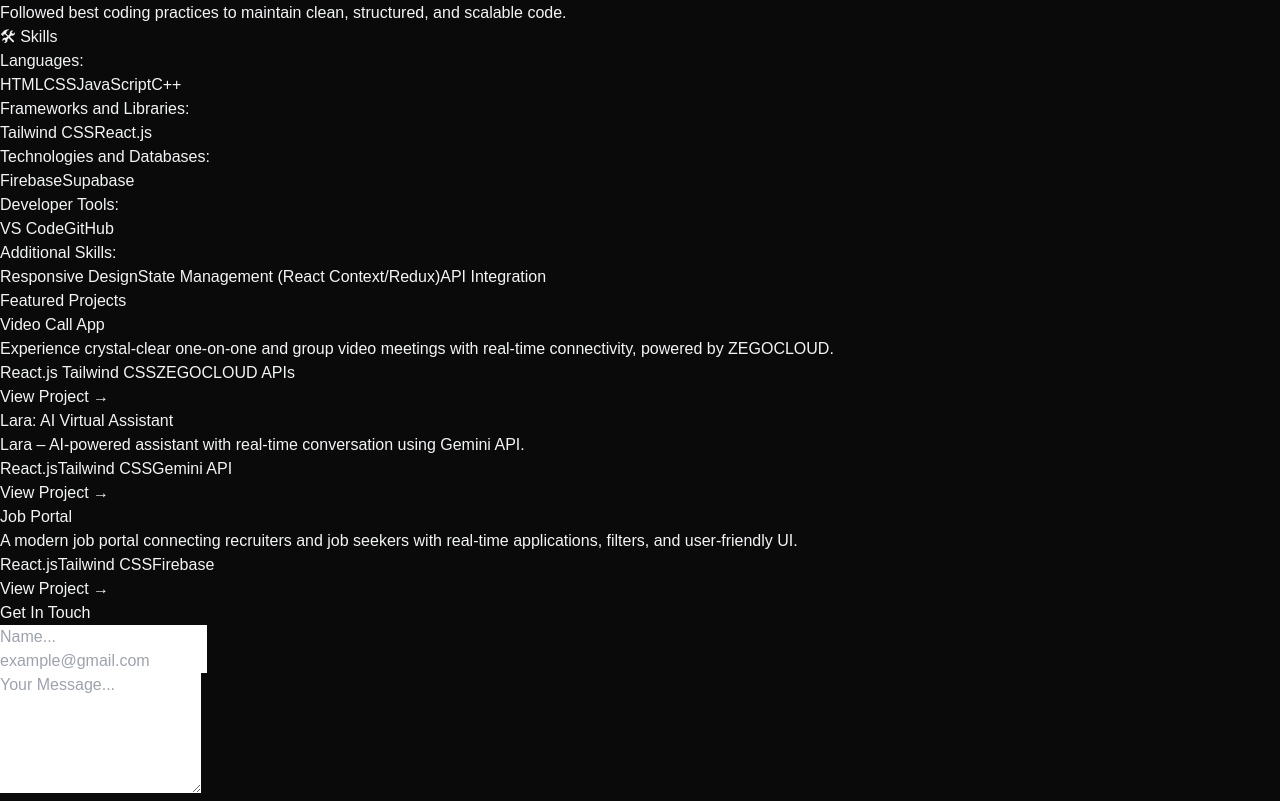
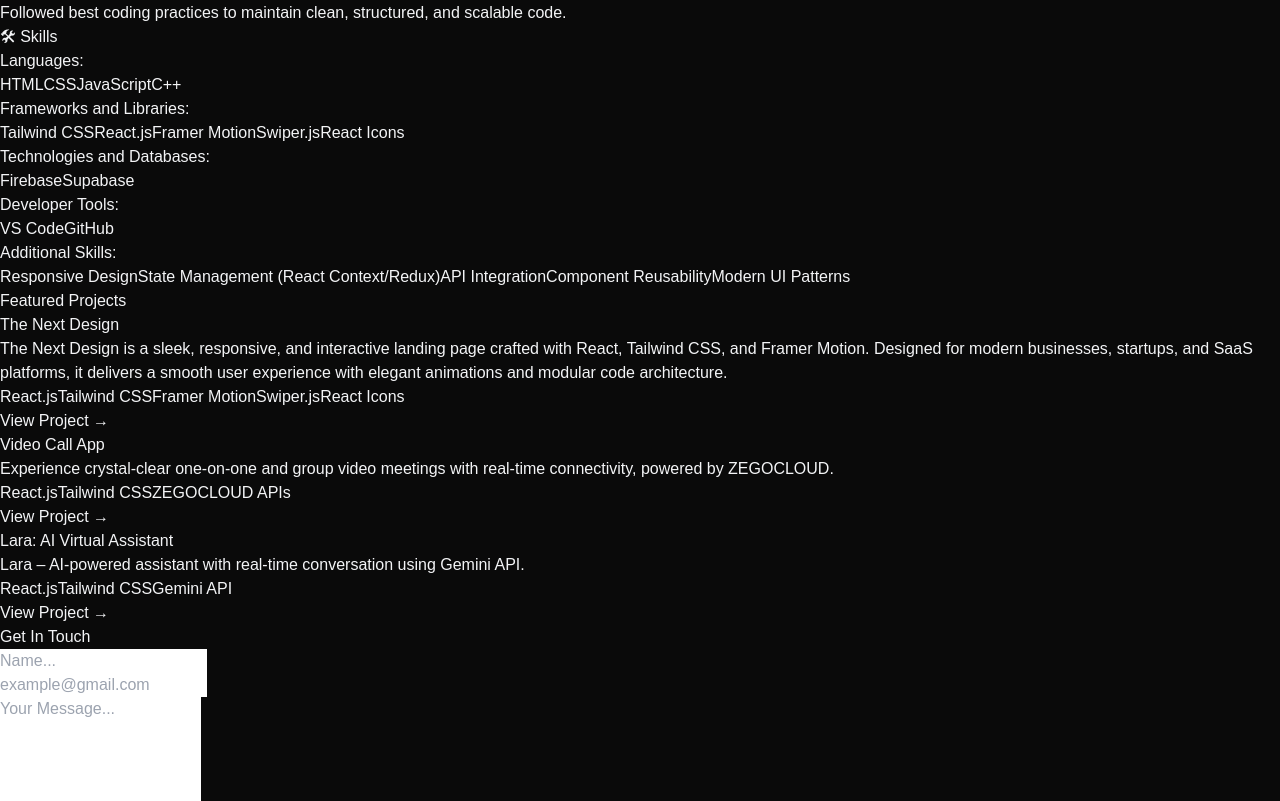
Before and after one commit to Deepakdass1326/portfoilo, a React (Vite) app: page / in a window 1280 px wide. Shown: the part 440-1241 px from the top of the page. Built offline with nearby package versions, Linux system fonts and the light colour scheme.

Commit message:
Initial commit of portfolio

```diff
--- a/src/components/sections/About.jsx
+++ b/src/components/sections/About.jsx
@@ -57,7 +57,7 @@
               <div className='mb-4'>
                 <h4 className="text-lg font-semibold mb-2">Frameworks and Libraries:</h4>
                 <div className='flex flex-wrap gap-2'>
-                            {["Tailwind CSS", "React.js"].map((tech, key) => (
+                  {["Tailwind CSS", "React.js", "Framer Motion", "Swiper.js", "React Icons"].map((tech, key) => (
                     <span key={key} className="bg-blue-500/10 text-blue-500 py-1 px-3 rounded-full text-sm hover:bg-blue-500/20 hover:shadow-[0_2px_8px_rgba(59,130,246,0.2)] transition">
                       {tech}
                     </span>
@@ -90,7 +90,13 @@
               <div>
                 <h4 className="text-lg font-semibold mb-2">Additional Skills:</h4>
                 <div className='flex flex-wrap gap-2'>
-                            {["Responsive Design", "State Management (React Context/Redux)", "API Integration"].map((tech, key) => (
+                  {[
+                    "Responsive Design",
+                    "State Management (React Context/Redux)",
+                    "API Integration",
+                    "Component Reusability",
+                    "Modern UI Patterns"
+                  ].map((tech, key) => (
                     <span key={key} className="bg-blue-500/10 text-blue-500 py-1 px-3 rounded-full text-sm hover:bg-blue-500/20 hover:shadow-[0_2px_8px_rgba(59,130,246,0.2)] transition">
                       {tech}
                     </span>
--- a/src/components/sections/Projects.jsx
+++ b/src/components/sections/Projects.jsx
@@ -11,14 +11,34 @@
           </h2>
           <div className="grid grid-cols-1 md:grid-cols-2 gap-6">
 
+            {/* The Next Design */}
+            <div className="glass p-6 rounded-xl border border-white/10 hover:-translate-y-1 hover:border-blue-500/30 hover:shadow-[0_4px_20px_rgba(59,130,246,0.1)] transition-all">
+              <h3 className="text-xl font-bold mb-2">The Next Design</h3>
+              <p className="text-gray-400 mb-4">
+                The Next Design is a sleek, responsive, and interactive landing page crafted with React, Tailwind CSS, and Framer Motion. Designed for modern businesses, startups, and SaaS platforms, it delivers a smooth user experience with elegant animations and modular code architecture.
+              </p>
+              <div className="flex flex-wrap gap-2 mb-4">
+                {["React.js", "Tailwind CSS", "Framer Motion", "Swiper.js", "React Icons"].map((tech, key) => (
+                  <span key={key} className="bg-blue-500/10 text-blue-500 py-1 px-3 rounded-full text-sm hover:bg-blue-500/20 hover:-translate-y-0.5 hover:shadow-[0_2px_8px_rgba(59,130,246,0.2)] transition">
+                    {tech}
+                  </span>
+                ))}
+              </div>
+              <div className="flex justify-between items-center">
+                <a href="https://the-next-design.vercel.app/" target="_blank" rel="noopener noreferrer" className="text-blue-400 hover:text-blue-300 transition-colors my-4">
+                  View Project →
+                </a>
+              </div>
+            </div>
+
             {/* Video Call App */}
             <div className="glass p-6 rounded-xl border border-white/10 hover:-translate-y-1 hover:border-blue-500/30 hover:shadow-[0_4px_20px_rgba(59,130,246,0.1)] transition-all">
               <h3 className="text-xl font-bold mb-2">Video Call App</h3>
               <p className="text-gray-400 mb-4">
-              Experience crystal-clear one-on-one and group video meetings with real-time connectivity, powered by ZEGOCLOUD.
+                Experience crystal-clear one-on-one and group video meetings with real-time connectivity, powered by ZEGOCLOUD.
               </p>
               <div className="flex flex-wrap gap-2 mb-4">
-                {["React.js", " Tailwind CSS", "ZEGOCLOUD APIs"].map((tech, key) => (
+                {["React.js", "Tailwind CSS", "ZEGOCLOUD APIs"].map((tech, key) => (
                   <span key={key} className="bg-blue-500/10 text-blue-500 py-1 px-3 rounded-full text-sm hover:bg-blue-500/20 hover:-translate-y-0.5 hover:shadow-[0_2px_8px_rgba(59,130,246,0.2)] transition">
                     {tech}
                   </span>
@@ -51,25 +71,6 @@
               </div>
             </div>
 
-            {/* Job Portal */}
-            <div className="glass p-6 rounded-xl border border-white/10 hover:-translate-y-1 hover:border-blue-500/30 hover:shadow-[0_4px_20px_rgba(59,130,246,0.1)] transition-all">
-              <h3 className="text-xl font-bold mb-2">Job Portal</h3>
-              <p className="text-gray-400 mb-4">
-              A modern job portal connecting recruiters and job seekers with real-time applications, filters, and user-friendly UI.
-              </p>
-              <div className="flex flex-wrap gap-2 mb-4">
-                {["React.js", "Tailwind CSS", "Firebase"].map((tech, key) => (
-                  <span key={key} className="bg-blue-500/10 text-blue-500 py-1 px-3 rounded-full text-sm hover:bg-blue-500/20 hover:-translate-y-0.5 hover:shadow-[0_2px_8px_rgba(59,130,246,0.2)] transition">
-                    {tech}
-                  </span>
-                ))}
-              </div>
-              <div className="flex justify-between items-center">
-                <a href="https://portal-of-jobs.netlify.app/" target="_blank" rel="noopener noreferrer" className="text-blue-400 hover:text-blue-300 transition-colors my-4">
-                  View Project →
-                </a>
-              </div>
-            </div>
           </div>
         </div>
       </RevealOnScroll>
```
Lines whose indentation alone changed are shown as unchanged.
